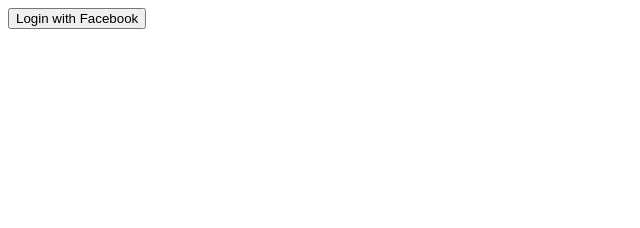
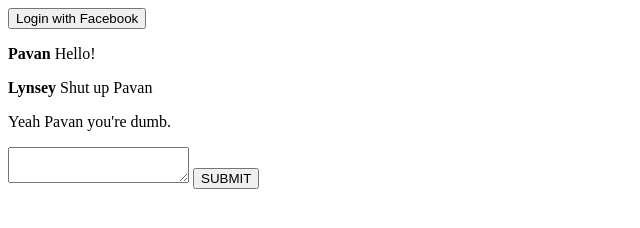
Before and after one commit to pavankUW/chatl-dr, a plain HTML site: page buttonTest.html in a window 1280 px wide. Shown: the whole page, without its empty margins (0-640 px from the left). Drawn offline with nearby package versions, Linux system fonts and the light colour scheme.

Commit message:
added more elements to the testing page

```diff
--- a/buttonTest.html
+++ b/buttonTest.html
@@ -1,11 +1,25 @@
 <!DOCTYPE html>
 <html>
+
 <head>
-  <script src="https://ajax.googleapis.com/ajax/libs/jquery/1.11.3/jquery.min.js"></script>
+    <script src="https://ajax.googleapis.com/ajax/libs/jquery/1.11.3/jquery.min.js"></script>
 </head>
-	<body>
-		<button id='FacebookAuthentication'>Login with Facebook</button>
-	</body>
-	<script src="authenticationScript.js"></script>
-	<script src="databaseScript.js"></script>
+
+<body>
+    <button id="FacebookAuthentication">Login with Facebook</button>
+    <br/>
+    <div id="messages">
+        <p class="inMessage"><b>Pavan</b> Hello!</p>
+        <p class="inMessage"><b>Lynsey</b> Shut up Pavan</p>
+        <p class="outMessage">Yeah Pavan you're dumb.</p>
+    </div>
+    <form id="chatInput">
+        <textarea id="messageInput" default="Type a Message..."></textarea>
+        <button id="submitInput">SUBMIT</button>
+    </form>
+
+    <script src="authenticationScript.js"></script>
+    <script src="databaseScript.js"></script>
+</body>
+
 </html>
```
